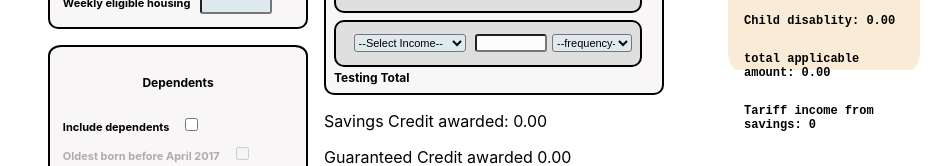
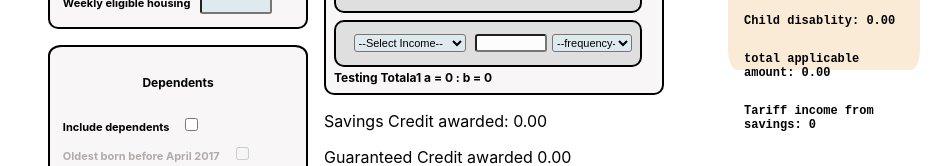
Before and after one commit to dnlstronge/pccalc, a React (Create React App) app: page / in a window 1280 px wide. Shown: the part 517-683 px from the top of the page, without its empty margins (160-1111 px from the left). Built offline with nearby package versions, Linux system fonts and the light colour scheme.

Commit message:
[x] - fix maths error

```diff
--- a/src/Components/Income/Income.js
+++ b/src/Components/Income/Income.js
@@ -51,7 +51,7 @@ const Income = ({ updateAction }) => {
         <IncomeSelect updateState={setVal_1} />
         <IncomeSelect updateState={setVal_2} />
         <IncomeSelect updateState={setVal_3} />
-        <div>Testing Total {local.Total}</div>
+        <div>Testing Totala1 a = {val_1} : b = {val_2}</div>
       </div>
     </React.Fragment>
   );
--- a/src/Components/Income/IncomeSelect.js
+++ b/src/Components/Income/IncomeSelect.js
@@ -23,11 +23,10 @@ const IncomeSelect = ({ updateState }) => {
     let a = incomeLocal.value;
     let b = incomeLocal.freq;
     if (b === "W") {
-      console.log("bananas")
       return setActual(a)
     }
     if (b === "M") {
-     return setActual((a * 12) / 12)
+     return setActual((a * 12) / 52)
     }
     if (b === "Q") {
      return setActual((a * 4) / 52 )
```
